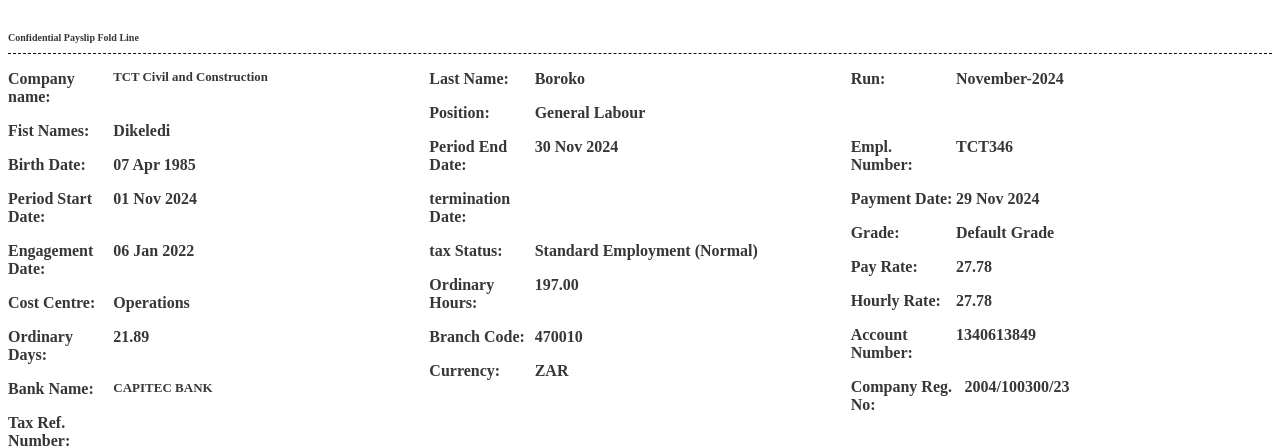
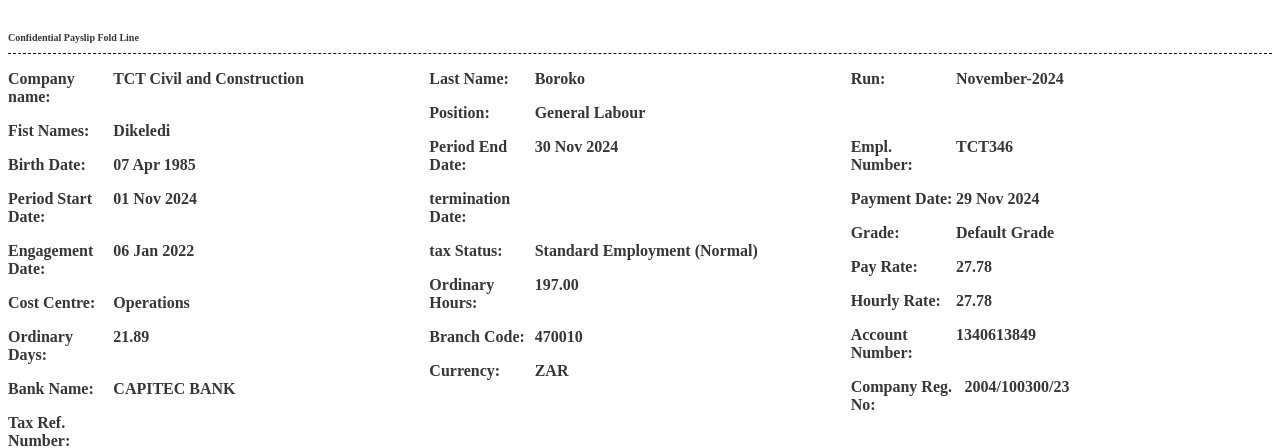
Before and after one commit to KayDrew/payslip, a plain HTML site: page index.html in a window 1280 px wide. Shown: the part 250-698 px from the top of the page. Drawn offline with Linux system fonts and the light colour scheme.

Commit message:
Update index.html

```diff
--- a/index.html
+++ b/index.html
@@ -62,14 +62,14 @@ th{
     </section>
     <section style="display: grid; grid-template-columns: 1fr 1fr 1fr;">
         <div>
-            <p style="display: grid; grid-template-columns: 1fr 3fr;"><span>Company name: </span><span style="font-weight: 600;font-size: 12.8px;">TCT Civil and Construction</span></p>
+            <p style="display: grid; grid-template-columns: 1fr 3fr;"><span>Company name: </span><span style="font-weight: 600;font-size: 15.8px;">TCT Civil and Construction</span></p>
             <p style="display: grid; grid-template-columns: 1fr 3fr;">Fist Names: <span>Dikeledi</span> </p>
             <p style="display: grid; grid-template-columns: 1fr 3fr;">Birth Date:  <span>07 Apr 1985</span></p>
             <p style="display: grid; grid-template-columns: 1fr 3fr;">Period Start Date: <span>01 Nov 2024</span></p>
             <p style="display: grid; grid-template-columns: 1fr 3fr;">Engagement Date: <span>06 Jan 2022</span></p>
             <p style="display: grid; grid-template-columns: 1fr 3fr;">Cost Centre: <span>Operations</span></p>
             <p style="display: grid; grid-template-columns: 1fr 3fr;">Ordinary Days: <span>21.89</span></p>
-            <p style="display: grid; grid-template-columns: 1fr 3fr;">Bank Name: <span style="font-size: 13px;">CAPITEC BANK</span></p>
+            <p style="display: grid; grid-template-columns: 1fr 3fr;">Bank Name: <span style="font-size: 16px;">CAPITEC BANK</span></p>
             <p style="display: grid; grid-template-columns: 1fr 3fr;">Tax Ref. Number:</p>
             <p style="display: grid; grid-template-columns: 1fr 3fr;">UIF Number:  <span> 2219180/7</span></p>
             <p style="display: grid; grid-template-columns: 1fr 3fr;">Phys. Add:<span> Crystal Park, 594 Basden Ave, Centurion, Pretoria, 0157</span></p>
```
